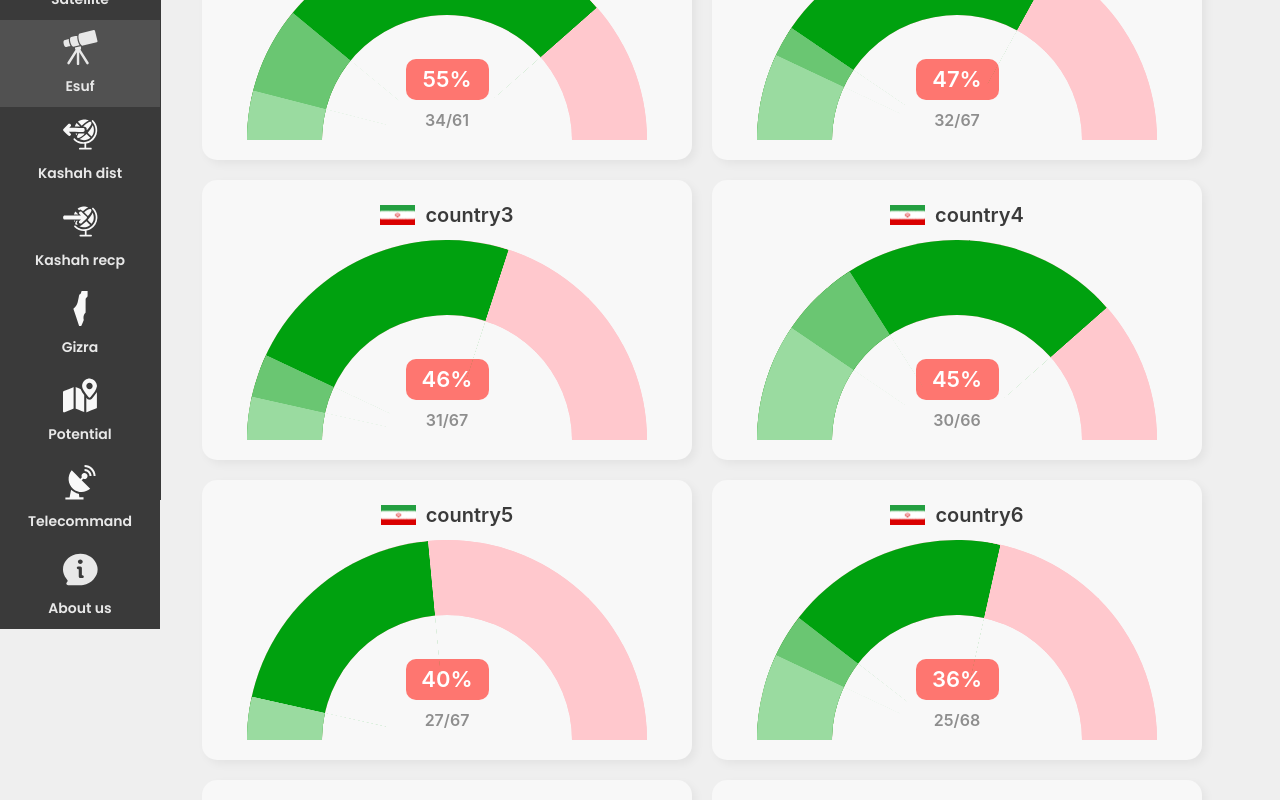
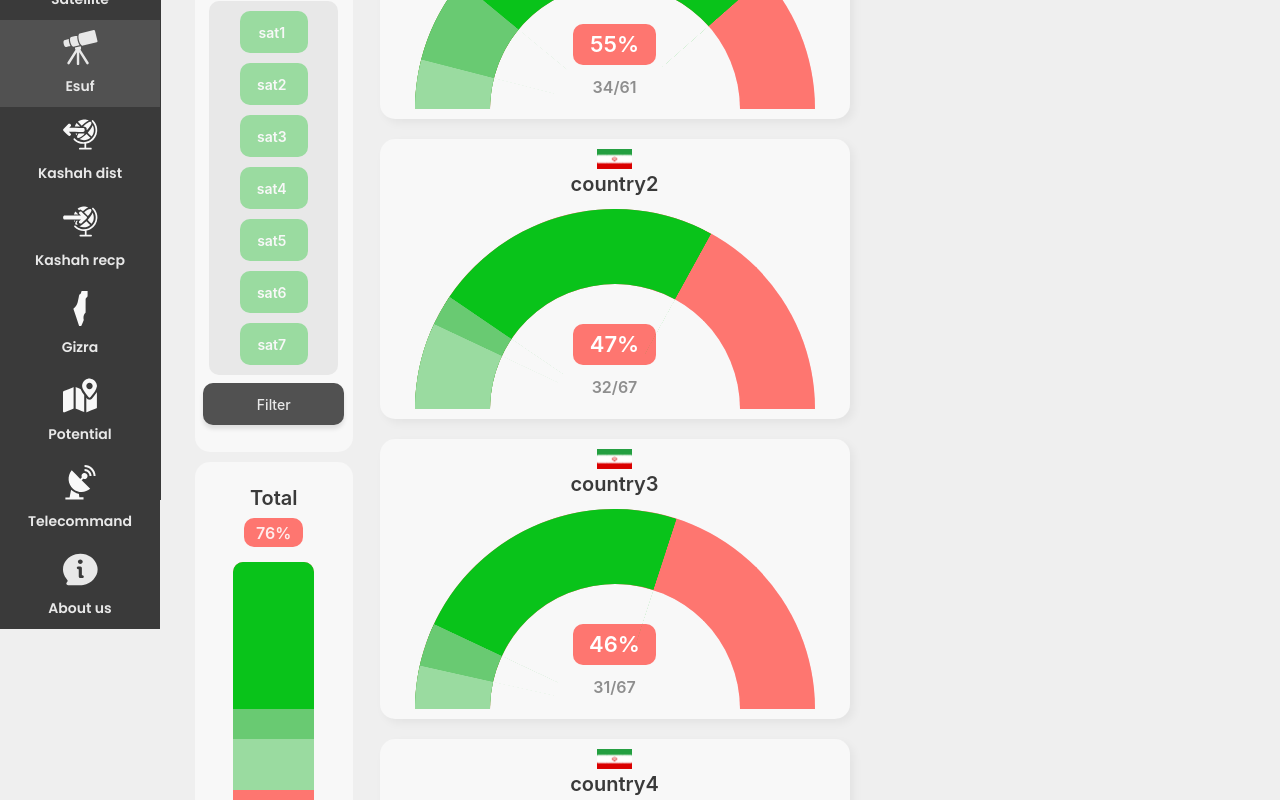
Before and after one commit to DaniRubin/Eboard, a React (Vite) app: page /Esuf in a window 1280 px wide. Shown: the part 300-1100 px from the top of the page. Built offline with nearby package versions, Linux system fonts and the light colour scheme.

Commit message:
Added filter and total section in esuf

```diff
--- a/src/Mock.ts
+++ b/src/Mock.ts
@@ -182,6 +182,12 @@ const createEsufCountriesList = () => {
     })
 }
 
-export const GenerateMockEsufPageResponse =  () => {
-    return {data: createEsufCountriesList()}
+export const GenerateMockEsufPageResponse = () => {
+    return {
+        data: createEsufCountriesList(),
+        total: {
+            country: "TOTAL", totalAmount: getRandomNumber(10) + 60, cfgPlannedAmount: getRandomNumber(10),
+            plannedAmount: getRandomNumber(10) + 5, completedAmount: getRandomNumber(10) + 25
+        }
+    }
 }
--- a/src/components/Graphs/HalfPieChart/HalfPieChart.tsx
+++ b/src/components/Graphs/HalfPieChart/HalfPieChart.tsx
@@ -23,12 +23,12 @@ const HalfPieChart = ({completedAmount, totalAmount, plannedAmount, cfgPlannedAm
                 <Amount>{completedAmount}/{totalAmount}</Amount>
             </MetadataBlock>
             <Graph data-name={`Non Taken ${100 - (percentageCompleted + cfgPlannedAmount + plannedAmount)}%`}
-                   color={"#FFC8CD"} percentage={100}>
+                   color={"#FE7670"} percentage={100}>
             </Graph>
-            <Graph data-name={`Completed ${percentageCompleted}%`} color={"#00A10F"}
+            <Graph data-name={`Completed ${percentageCompleted}%`} color={"#09C31A"}
                    percentage={percentageCfgPlanned + percentageCompleted + percentagePlanned}>
             </Graph>
-            <Graph data-name={`CFG-Planned ${percentageCfgPlanned}%`} color={"#6AC672"}
+            <Graph data-name={`CFG-Planned ${percentageCfgPlanned}%`} color={"#69CA72"}
                    percentage={percentageCfgPlanned + percentagePlanned}>
             </Graph>
             <Graph data-name={`Planned ${percentagePlanned}%`} color={"#9ADBA0"} percentage={percentagePlanned}>
@@ -44,7 +44,7 @@ const HeaderWrapper = styled.div`
   font-weight: 600;
   display: flex;
   align-items: center;
-  gap: 10px
+  flex-direction: column;
 `
 
 const HalfPieChartWrapper = styled.div`
@@ -56,7 +56,7 @@ const HalfPieChartWrapper = styled.div`
   width: 28%;
   min-width: 450px;
   justify-content: center;
-  padding: 20px;
+  padding: 10px;
   gap: 10px;
   align-items: center;
   flex-direction: column;
@@ -170,12 +170,9 @@ const Percentage = styled.div<{ percentage: number }>((props) => {
 })
 
 const Amount = styled.div`
-  color: var(--grey, #8E8E8E);
-  text-align: center;
+  color: #8E8E8E;
   font-size: 16px;
-  font-style: normal;
   font-weight: 600;
-  line-height: normal;
 `
 
 const MetadataBlock = styled.div`
--- /dev/null
+++ b/src/components/Graphs/ProgressBarVertical/ProgressBarVertical.tsx
@@ -0,0 +1,97 @@
+import styled from "styled-components";
+
+type Props = {
+    completedAmount: number,
+    totalAmount: number,
+    plannedAmount: number,
+    cfgPlannedAmount: number,
+    headerText: string
+}
+
+const ProgressBarVertical = ({completedAmount, totalAmount, plannedAmount, cfgPlannedAmount, headerText}: Props) => {
+
+    const percentageCompleted = Math.floor((completedAmount / totalAmount) * 100)
+    const percentagePlanned = Math.floor((plannedAmount / totalAmount) * 100)
+    const percentageCfgPlanned = Math.floor((cfgPlannedAmount / totalAmount) * 100)
+
+    return (
+        <>
+            <ProgressWrapper>
+                <ProgressWrapperHeader>{headerText}</ProgressWrapperHeader>
+                <Percentage percentage={percentageCfgPlanned + percentageCompleted + percentagePlanned}>
+                    {percentageCfgPlanned + percentageCompleted + percentagePlanned}%</Percentage>
+                <ProgressBarStyle color={'#FE7670'}>
+                    <ProgressBarFill color={'#09C31A'} style={{height: `${percentageCompleted}%`}}/>
+                    <ProgressBarFill color={'#69CA72'} style={{height: `${percentageCfgPlanned}%`}}/>
+                    <ProgressBarFill color={'#9ADBA0'} style={{height: `${percentagePlanned}%`}}/>
+                </ProgressBarStyle>
+                <Amount>{completedAmount}/{totalAmount}</Amount>
+
+
+            </ProgressWrapper>
+        </>
+    );
+
+};
+
+export default ProgressBarVertical;
+
+
+const Percentage = styled.div<{ percentage: number }>((props) => {
+    let color = 'grey'
+    if (props.percentage < 80) color = '#FE7670'
+    else if (props.percentage >= 80 && props.percentage < 90) color = '#F90'
+    else if (props.percentage >= 90) color = '#09C31A'
+    return `
+          display: flex;
+          width: 59px;
+          height: 29px;
+          // padding: 6px 12px;
+          justify-content: center;
+          align-items: center;
+          border-radius: 10px;
+          background: ${color};
+
+          font-size: 16px;
+          font-weight: 600;
+        `
+})
+
+const ProgressWrapperHeader = styled.div`
+  color: #3A3A3A;
+  text-align: center;
+  font-size: 20px;
+  font-weight: 600;
+  margin-bottom: -10px;
+`
+const ProgressWrapper = styled.div`
+  display: flex;
+  gap: 15px;
+  flex-direction: column;
+  align-items: center;
+  width: 70%;
+`
+
+const Amount = styled.div`
+  color: #8E8E8E;
+  font-size: 16px;
+  font-weight: 600;
+`
+
+const ProgressBarStyle = styled.div<{ color: string }>((props) => {
+    return `
+      width: 80%;
+      height: 300px;
+      background-color: #FE7670;
+      border-radius: 10px;
+`
+})
+
+const ProgressBarFill = styled.div<{ color: string }>((props) => {
+    return `
+      height: 100%;
+      background-color: ${props.color};
+      transition: width 0.3s;
+      border-radius: ${props.color === '#09C31A' ? '10px 10px 0px 0px': '0px'};
+`
+})
--- a/src/pages/Esuf.tsx
+++ b/src/pages/Esuf.tsx
@@ -6,22 +6,30 @@ import LastUpdated from "../components/General/LastUpdated";
 import {useCallback, useEffect, useState} from "react";
 import {MOCKED} from "../App";
 import {GenerateMockEsufPageResponse} from "../Mock";
+import ProgressBarVertical from "../components/Graphs/ProgressBarVertical/ProgressBarVertical";
 
+const satellitesList = ['sat1', 'sat2', 'sat3', 'sat4', 'sat5', 'sat6', 'sat7']
 
 const Esuf = () => {
-    const optionsTimes = [
-        {value: '24 hours', label: '24 hours'},
-    ]
-
     const [response, setResponse] = useState<any>()
     const [minPriority, setMinPriority] = useState<number>(1)
     const [maxPriority, setMaxPriority] = useState<number>(20)
+    const [selectedSat, setSelectedSat] = useState<string[]>(satellitesList)
 
     const handleChangeMinPriority = (val) => {
         if (val < maxPriority && val >= 1) setMinPriority(val)
     }
     const handleChangeMaxPriority = (val) => {
         if (val > minPriority && val <= 20) setMaxPriority(val)
+    }
+    const toggleSatSelection = (val) => {
+        const satList = [...selectedSat]
+        if (satList.includes(val))
+            setSelectedSat(satList.filter(sat => sat !== val))
+        else {
+            satList.push(val)
+            setSelectedSat(satList)
+        }
     }
     const fetchData = useCallback(async () => {
         try {
@@ -43,16 +51,39 @@ const Esuf = () => {
             <Header text={"Esuf Dashboard"} logo={logo}/>
             <MainBoard>
                 <MainBoardUpperPanel>
-                    <PriorityWrapper>Priority
+                    <LastUpdated time={new Date()}/>
+                </MainBoardUpperPanel>
+
+                <div style={{display: "flex", gap: '20px'}}>
+                    <div style={{display: 'flex', flexDirection: 'column', width: '15%'}}>
+                        <FilterSection>
+                            <PriorityWrapper>
+                                Priority
+                                <div style={{display: 'flex', alignItems: 'center', gap: '3px'}}>
                                     <InputStyle type={'number'} value={minPriority}
                                                 onChange={e => handleChangeMinPriority(e.target.value)}/>
                                     - <InputStyle type={'number'} value={maxPriority}
                                                   onChange={e => handleChangeMaxPriority(e.target.value)}/>
+                                </div>
+                                Satellites
+                                <SatFilterBox>
+                                    {satellitesList.map((sat => (
+                                        <SatButton satName={sat} enabled={selectedSat.includes(sat)}
+                                                   onClick={() => toggleSatSelection(sat)}/>
+                                    )))}
+                                </SatFilterBox>
+
                                 <FilterButton onClick={fetchData}>Filter</FilterButton>
                             </PriorityWrapper>
-                    {/*<CostumeSelect options={optionsTimes} defaultValue={optionsTimes[0]} onChange={() => null}/>*/}
-                    <LastUpdated time={new Date()}/>
-                </MainBoardUpperPanel>
+                        </FilterSection>
+                        <FilterSection>
+                            {response && <ProgressBarVertical headerText={"Total"}
+                                                              completedAmount={response.total.completedAmount||0}
+                                                              totalAmount={response.total.totalAmount||0}
+                                                              plannedAmount={response.total.plannedAmount||0}
+                                                              cfgPlannedAmount={response.total.cfgPlannedAmount||0}/>}
+                        </FilterSection>
+                    </div>
                     <MainSection>
                         {response && response.data.map(info => {
                             return <HalfPieChart country={info.country} completedAmount={info.completedAmount}
@@ -60,37 +91,97 @@ const Esuf = () => {
                                                  cfgPlannedAmount={info.cfgPlannedAmount}/>
                         })}
                     </MainSection>
+                </div>
             </MainBoard>
         </>
     )
 }
+type PropsSatButton = {
+    enabled: boolean,
+    onClick: () => {},
+    satName: string
+};
+
+const SatButton = ({enabled, onClick, satName}: PropsSatButton) => (
+    <SatButtonWrapper enabled={enabled} onClick={onClick}>
+        <SatButtonText>{satName}</SatButtonText>
+    </SatButtonWrapper>
+)
 
 export default Esuf
 
 
-const FilterButton = styled.div`
-  display: flex;
-  width: 80px;
+const SatButtonWrapper = styled.div <{ enabled: boolean }>((props) => {
+    return `display: flex;
+      width: 50px;
       height: 30px;
-  padding: 6px ;
+      padding: 6px 11px 6px 7px;
       align-items: center;
       justify-content: center;
       cursor: pointer;
-  border-radius: 20px;
-  background: lightgray;
-  font-size: 16px;
-  font-weight: 500;
-  box-shadow: 0px 4px 4px 0px rgba(0, 0, 0, 0.15) inset;
+      border-radius: 10px;
+      background: ${props.enabled ? '#9ADBA0' : '#BBB'};
       -webkit-user-select: none;
       -ms-user-select: none;
       user-select: none;
+
+    `
+})
+const SatButtonText = styled.div`
+  color: #F8F8F8;
+  text-align: center;
+  font-size: 14px;
+  font-weight: 600;
+`
+
+
+const SatFilterBox = styled.div`
+  display: flex;
+  border-radius: 10px;
+  width: 80%;
+  background: var(--light-grey, #E8E8E8);
+  justify-content: center;
+  align-items: flex-start;
+  gap: 10px;
+  flex-wrap: wrap;
+  padding: 10px 0px;
+`
+
+const FilterSection = styled.div`
+  display: flex;
+  margin-top: 10px;
+  //width: 20%;
+  padding: 21px 6px 27px 6px;
+  flex-direction: column;
+  align-items: center;
+  border-radius: 15px;
+  background: var(--white, #F8F8F8);
+  //height: 100%;
+
+`
+const FilterButton = styled.div`
+  display: flex;
+  width: 80%;
+  height: 30px;
+  padding: 6px;
+  align-items: center;
+  justify-content: center;
+  cursor: pointer;
+  font-size: 14px;
+  font-weight: 500;
+  -webkit-user-select: none;
+  -ms-user-select: none;
+  user-select: none;
+  border-radius: 10px;
+  background: #515151;
+  color: #E8E8E8;
+  box-shadow: 0px 4px 4px 0px rgba(0, 0, 0, 0.10);
 `
 
 const InputStyle = styled.input`
   width: 50px;
   padding: 10px;
   font-size: 20px;
-  margin: 10px 0;
   border: 1px solid #ccc;
   border-radius: 5px;
   outline: none;
@@ -102,11 +193,13 @@ const InputStyle = styled.input`
 `
 const PriorityWrapper = styled.div`
   font-size: 24px;
+  //margin-top: 10px;
   font-weight: 600;
   color: #3a3a3a;
   display: flex;
   align-items: center;
-  gap: 7px;
+  gap: 8px;
+  flex-direction: column;
 `
 const MainBoardUpperPanel = styled.div`
   display: flex;
```
Lines whose indentation alone changed are shown as unchanged.
